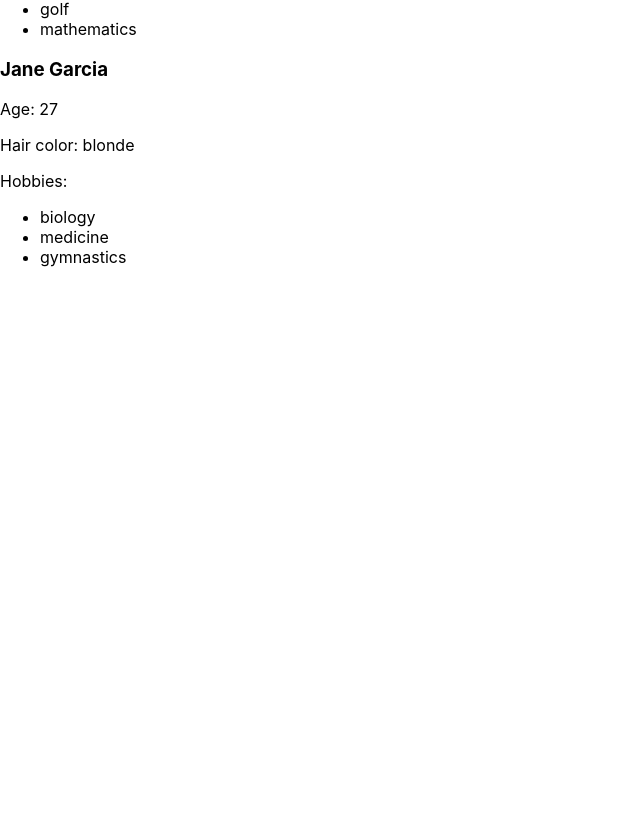
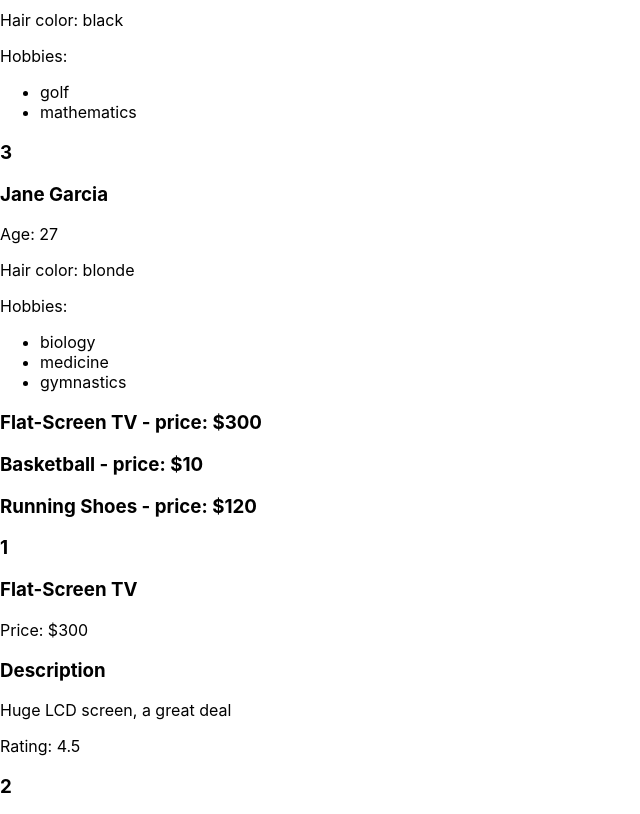
Before and after one commit to Juans-ochoa/patterns-react, a React (Create React App) app: page / in a window 1280 px wide. Shown: the part 506-1320 px from the top of the page, without its empty margins (0-640 px from the left). Before the commit the page ends 800 px from the top, so only its background shows below. Built offline with nearby package versions, Linux system fonts and the light colour scheme.

Commit message:
NumberedComponent with Product lists

```diff
--- a/src/App.js
+++ b/src/App.js
@@ -1,5 +1,8 @@
+import { NumberedList } from "./NumberedList";
 import { LargePersonListItem } from "./people/LargePersonListItem";
 import { SmallPersonListItem } from "./people/SmallPersonListItem";
+import { LargeProductListItem } from "./products/LargeProductListItem";
+import { SmallProductListItem } from "./products/SmallProductListItem";
 import { RegularList } from "./RegularList";
 
 const people = [
@@ -52,10 +55,20 @@ function App() {
         sourceName='person'
         ItemComponent={SmallPersonListItem}
       />
-      <RegularList
+      <NumberedList
         items={people}
         sourceName='person'
         ItemComponent={LargePersonListItem}
+      />
+      <RegularList
+        items={products}
+        sourceName='product'
+        ItemComponent={SmallProductListItem}
+      />
+      <NumberedList
+        items={products}
+        sourceName='product'
+        ItemComponent={LargeProductListItem}
       />
     </>
   );
--- /dev/null
+++ b/src/NumberedList.js
@@ -0,0 +1,12 @@
+export const NumberedList = ({ items, sourceName, ItemComponent }) => {
+  return (
+    <>
+      {items.map((item, i) => (
+        <>
+          <h3>{i + 1}</h3>
+          <ItemComponent key={i} {...{ [sourceName]: item }} />
+        </>
+      ))}
+    </>
+  );
+};
--- /dev/null
+++ b/src/products/LargeProductListItem.js
@@ -0,0 +1,12 @@
+export const LargeProductListItem = ({ product }) => {
+  const { name, price, rating, description } = product;
+  return (
+    <>
+      <h3>{name}</h3>
+      <p>Price: {price}</p>
+      <h3>Description</h3>
+      <p>{description}</p>
+      <p>Rating: {rating}</p>
+    </>
+  );
+};
--- /dev/null
+++ b/src/products/SmallProductListItem.js
@@ -0,0 +1,8 @@
+export const SmallProductListItem = ({ product }) => {
+  const { name, price } = product;
+  return (
+    <h3>
+      {name} - price: {price}
+    </h3>
+  );
+};
```
